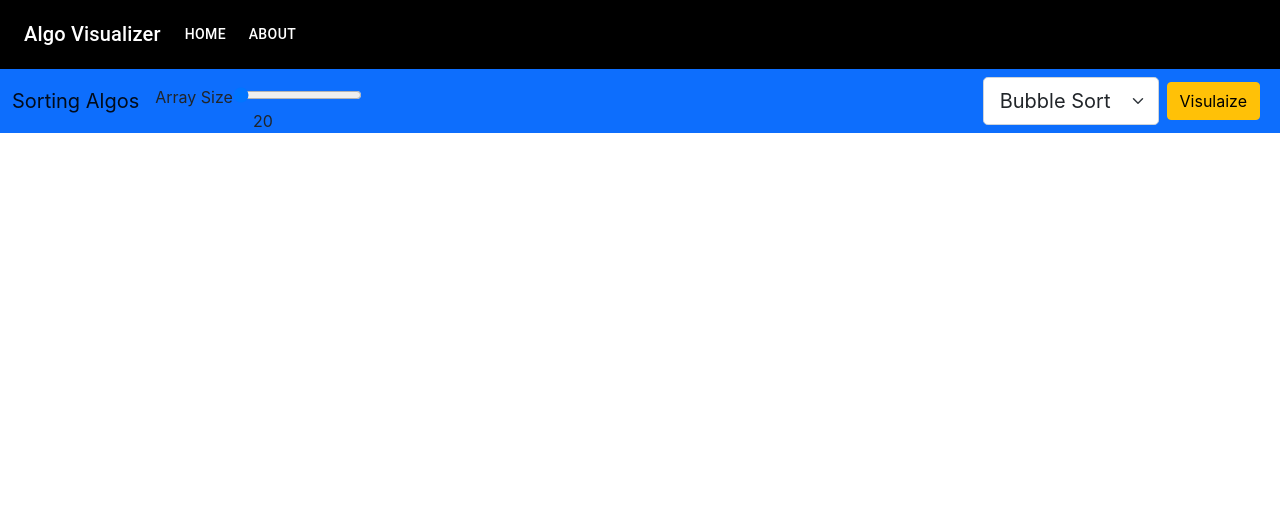
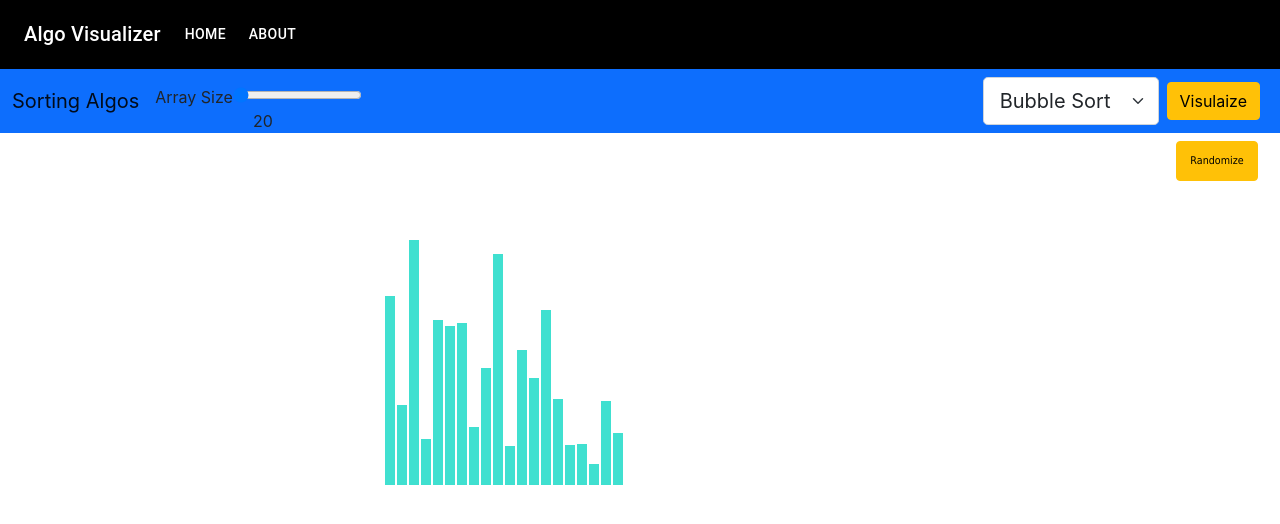
Before and after one commit to MayankSingh6715/AlgorithmVisualizer, a React (Create React App) app: page /sort in a window 1280 px wide. Shown: the top 524 px of the page. Built offline with nearby package versions, Linux system fonts and the light colour scheme.

Commit message:
bars-display

```diff
--- a/src/component/sort/Menu.js
+++ b/src/component/sort/Menu.js
@@ -1,10 +1,35 @@
-import React from 'react'
-import Nav from './Nav'
+import React from 'react';
+import { useState, useEffect } from 'react';
+import Visualizer from '../visualizer/Visualizer';
+import Nav from './Nav';
 
 export default function Menu() {
+
+    const [arraySize, setArraySize] = useState(20);
+
+    const [array, setArray] = useState([]);
+
+    useEffect(() => {
+        resetArray();
+    }, []);
+
+    const resetArray = () => {
+        const tempArray = [];
+        for(let i = 0; i < arraySize; i++) {
+            tempArray.push(Math.floor(Math.random() * (250 - 20) + 20));
+        }
+        setArray(tempArray);
+    }
+
+    const handleArraySize = (value) => {
+        setArraySize(value);
+        resetArray();
+    }
+
     return (
         <>
-            <Nav />
+            <Nav arraySize={arraySize} handleArraySize={handleArraySize} />
+            <Visualizer arraySize={arraySize} array={array} resetArray={resetArray} />
         </>
     )
 }
--- a/src/component/sort/Nav.js
+++ b/src/component/sort/Nav.js
@@ -2,7 +2,7 @@ import React from 'react'
 import { useState } from 'react'
 import Slider from './Slider'
 
-export default function Nav() {
+export default function Nav(props) {
 
     const [algoSelect, setAlgoSelect] = useState('bubble sort');
 
@@ -21,7 +21,7 @@ export default function Nav() {
                 <div className="collapse navbar-collapse" id="navbarNavAltMarkup">
                     <div className="navbar-nav">
                         <label htmlFor="arraySize" className="form-label">Array Size</label>
-                        <Slider />
+                        <Slider arraySize={props.arraySize} handleArraySize={props.handleArraySize}  />
                     </div>
                 </div>
                 <select className="form-select d-flex form-select-lg" value={algoSelect} onChange={handleAlgoSelector} style={{ width: '14%' }}>
@@ -29,7 +29,7 @@ export default function Nav() {
                     <option value="quick sort">Quick Sort</option>
                     <option value="merge sort">Merge Sort</option>
                 </select>
-                <button type="button" class="btn btn-warning d-flex mx-2">Visulaize</button>
+                <button type="button" className="btn btn-warning d-flex mx-2">Visulaize</button>
             </div>
         </nav>
         </>
--- a/src/component/sort/Slider.js
+++ b/src/component/sort/Slider.js
@@ -1,36 +1,33 @@
 import React from 'react';
-import { useState, useEffect } from 'react';
+import { useEffect } from 'react';
 import '../../static/style/menu-item.css';
 
-export default function Slider() {
-
-    const [range, setRange] = useState(20);
-
-    const handleRange = (e) => {
-        setRange(e.target.value);
-    }
+export default function Slider(props) {
 
     useEffect(() => {
         const ele = document.querySelector('.buble');
         if (ele) {
-            ele.style.left = `${range}px`;
+            ele.style.left = `${props.arraySize}px`;
         }
     })
+
+    const changeArraySize = (event) => {
+        props.handleArraySize(event.target.value);
+    }
 
 
     return (
         <div className='slider-parent'>
             <input
                 type="range"
-                value={range}
-                onChange={({ target: { value: radius } }) => {
-                    setRange(radius);
-                }}
+                id='slider'
+                value={props.arraySize}
+                onChange={changeArraySize}
                 min="20"
                 max="100"
             />
             <div className="buble">
-                {range}
+                {props.arraySize}
             </div>
         </div>
     )
--- /dev/null
+++ b/src/component/visualizer/Visualizer.js
@@ -0,0 +1,22 @@
+import React from 'react';
+import { useState } from 'react';
+import '../../static/style/bar.css';
+
+
+export default function Visualizer(props) {
+
+    return (
+        <>
+        <button type="button" className="btn btn-warning" id='random-button' onClick={props.resetArray} >Randomize</button>
+        <div className='array-container'>
+            {props.array.map((value, idx) => (
+                <div
+                    className="array-bar"
+                    key={idx}
+                    style={{ backgroundColor : 'turquoise', height: `${value}px` }}
+                ></div>
+            ))}
+        </div>
+        </>
+    )
+}
--- /dev/null
+++ b/src/static/style/bar.css
@@ -0,0 +1,24 @@
+.array-container {
+    position: absolute;
+    left: 30%;
+    top: 30%;
+}
+
+.array-bar {
+    width: 10px;
+    background-color: turquoise;
+    display: inline-block;
+    margin: 0 1px;
+}
+
+#random-button {
+    line-height: 26px;
+    width: 82px;
+    font-size: 8pt;
+    font-family: tahoma;
+    margin-top: 135px;
+    margin-right: 62px;
+    position: absolute;
+    top: 6px;
+    right: -40px;
+}
```
